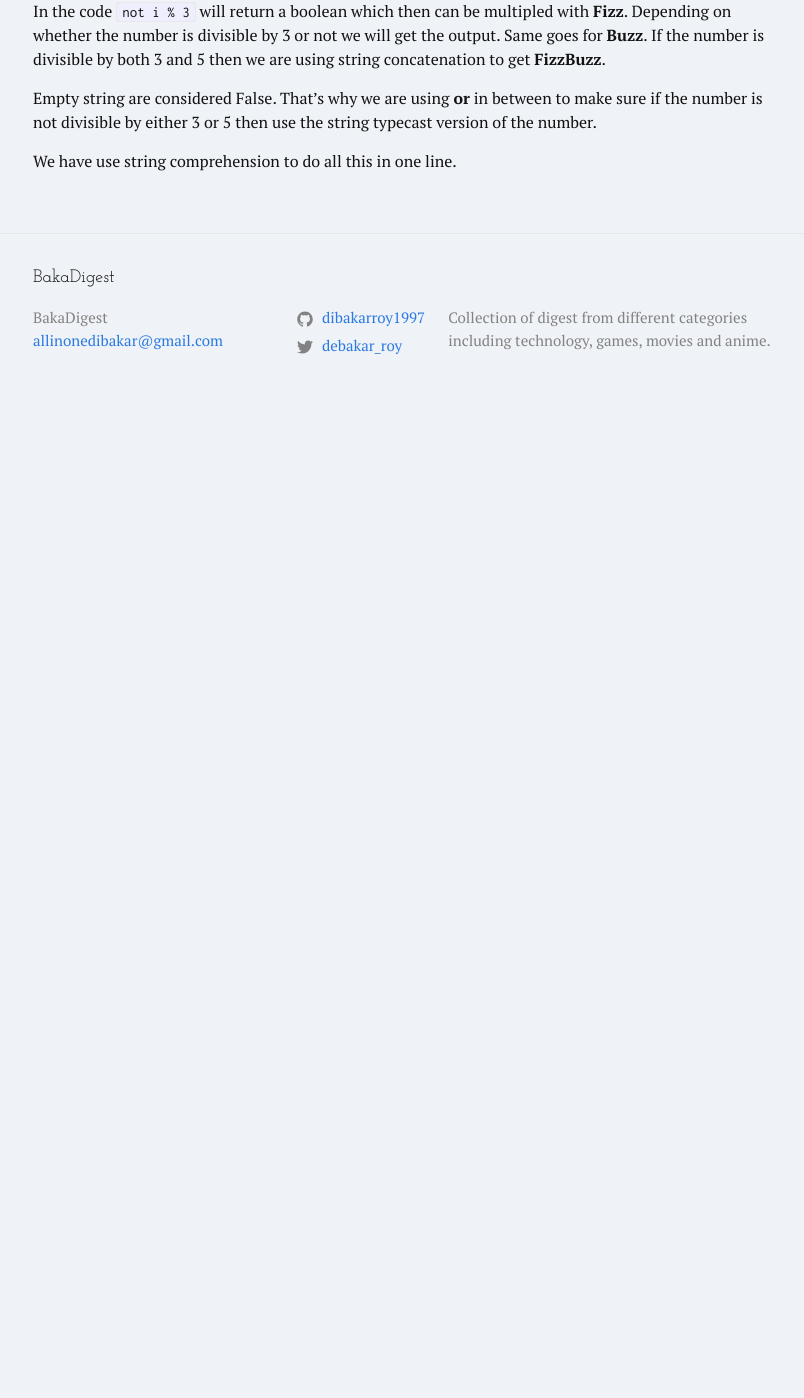
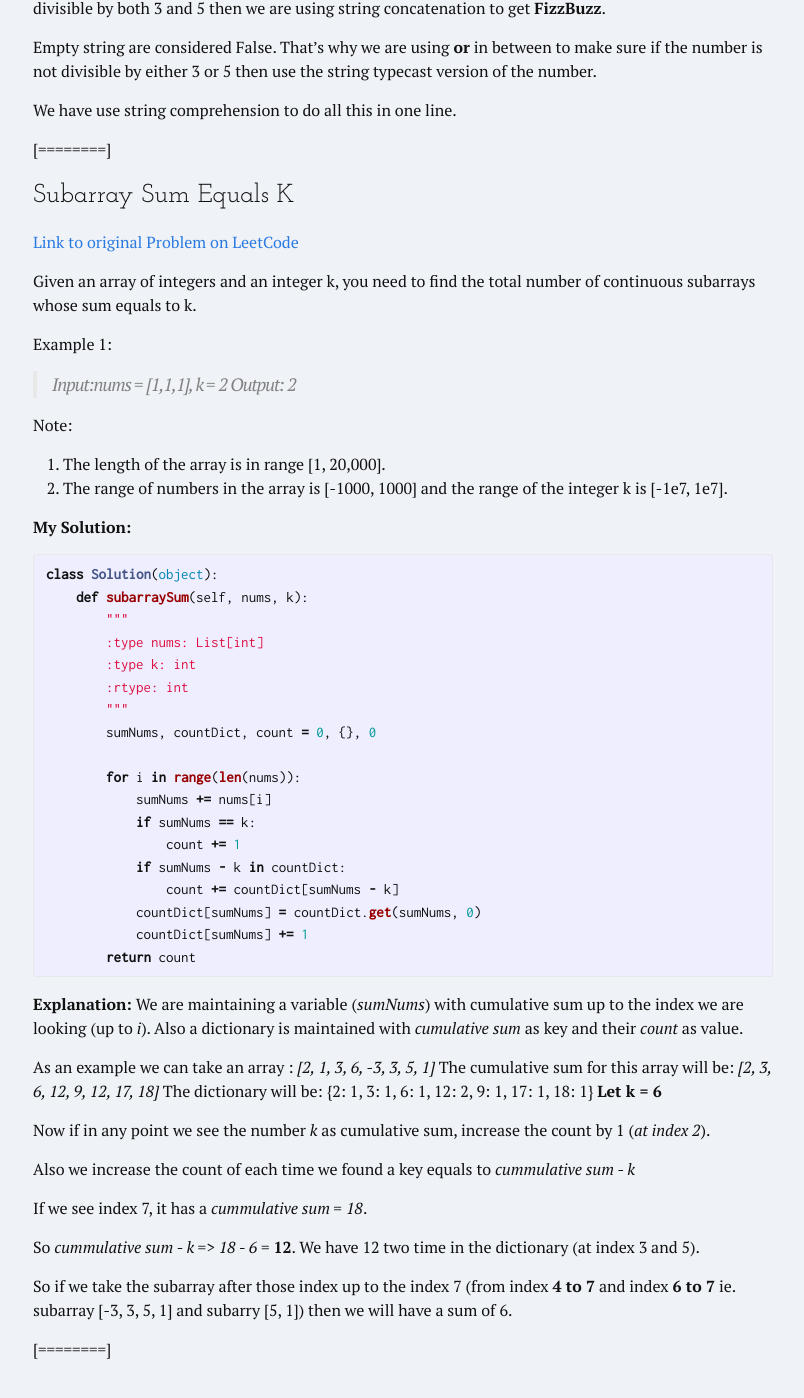
Before and after one commit to debakarr/BakaDigest, a Jekyll site: the page built from _posts/2019-13-05-coding-interview-warmup-1.md, in a window 1280 px wide and 1400 px high, scrolled down 1025 px. Shown: the whole window, without its empty margins (237-1041 px from the left). Built offline with Jekyll 4.4.1, drawn with Linux system fonts in a browser that asks for light colours; comment, search, counter and statistics services are not loaded; before the commit the page ends 1441 px from its top, so only the background shows below that; some of the changed text lies outside the part shown.

Commit message:
Added Coding Interview Warm Up New Problem

````diff
--- a/_posts/2019-13-05-coding-interview-warmup-1.md
+++ b/_posts/2019-13-05-coding-interview-warmup-1.md
@@ -64,3 +62,61 @@
 Empty string are considered False. That's why we are using **or** in between to make sure if the number is not divisible by either 3 or 5 then use the string typecast version of the number.
 
 We have use string comprehension to do all this in one line.
+
+[========]
+
+### Subarray Sum Equals K
+
+[Link to original Problem on LeetCode](https://leetcode.com/problems/subarray-sum-equals-k/)
+
+Given an array of integers and an integer k, you need to find the total number of continuous subarrays whose sum equals to k.
+
+Example 1:
+> Input:nums = [1,1,1], k = 2
+Output: 2
+
+Note:
+1. The length of the array is in range [1, 20,000].
+2. The range of numbers in the array is [-1000, 1000] and the range of the integer k is [-1e7, 1e7].
+
+**My Solution:**
+```python
+class Solution(object):
+    def subarraySum(self, nums, k):
+        """
+        :type nums: List[int]
+        :type k: int
+        :rtype: int
+        """
+        sumNums, countDict, count = 0, {}, 0
+
+        for i in range(len(nums)):
+            sumNums += nums[i]
+            if sumNums == k:
+                count += 1
+            if sumNums - k in countDict:
+                count += countDict[sumNums - k]
+            countDict[sumNums] = countDict.get(sumNums, 0)
+            countDict[sumNums] += 1
+        return count
+```
+
+**Explanation:**
+We are maintaining a variable (*sumNums*) with cumulative sum up to the index we are looking (up to *i*). Also a dictionary is maintained with *cumulative sum* as key and their *count* as value.
+
+As an example we can take an array : *[2, 1, 3, 6, -3, 3, 5, 1]*
+The cumulative sum for this array will be: *[2, 3, 6, 12, 9, 12, 17, 18]*
+The dictionary will be: {2: 1, 3: 1, 6: 1, 12: 2, 9: 1, 17: 1, 18: 1}
+**Let k = 6**
+
+Now if in any point we see the number *k* as cumulative sum, increase the count by 1 (*at index 2*).
+
+Also we increase the count of each time we found a key equals to *cummulative sum - k*
+
+If we see index 7, it has a *cummulative sum = 18*.
+
+So *cummulative sum - k => 18 - 6* = **12**. We have 12 two time in the dictionary (at index 3 and 5).
+
+So if we take the subarray after those index up to the index 7 (from index **4 to 7** and index **6 to 7** ie. subarray [-3, 3, 5, 1] and subarry [5, 1]) then we will have a sum of 6.
+
+[========]
````
Also changed, not shown: other parts of _posts/2019-13-05-coding-interview-warmup-1.md (+1 -3 lines).
